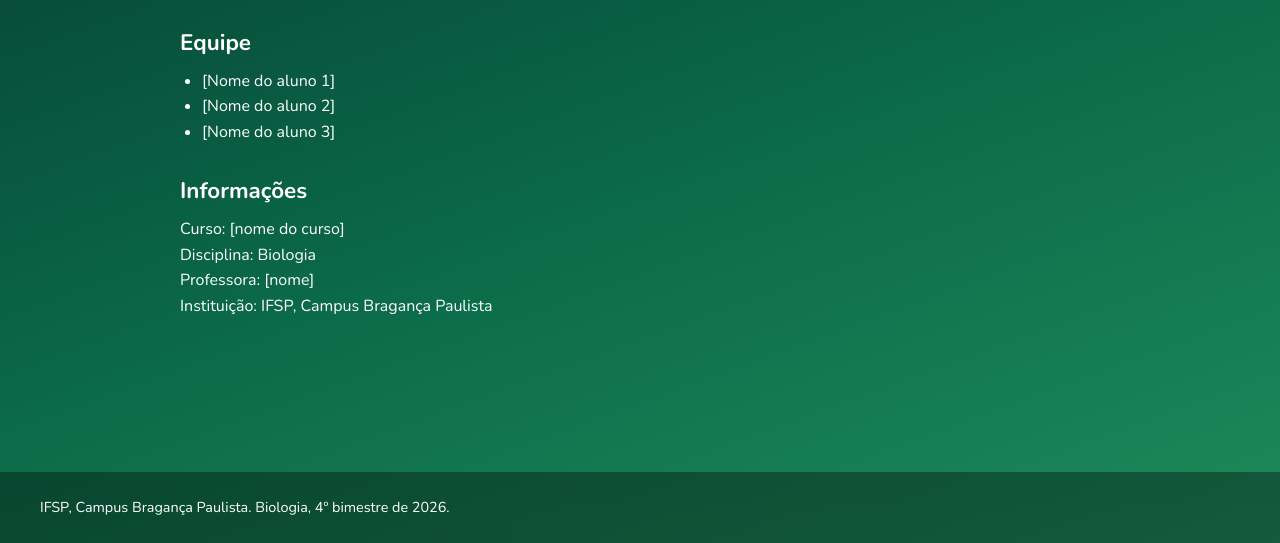
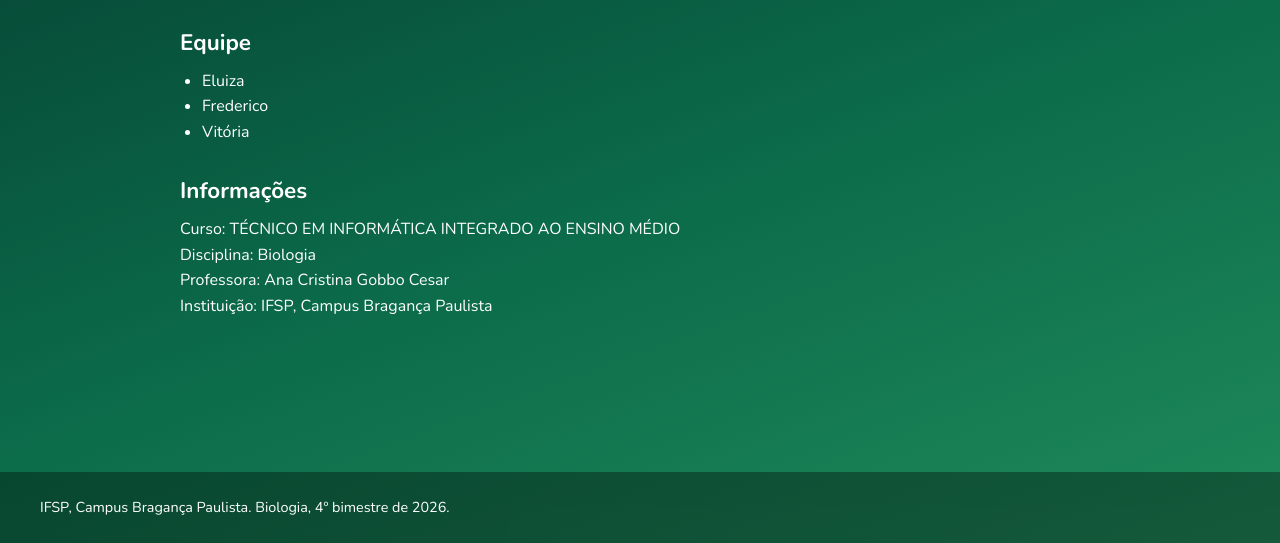
Before and after one commit to fredericob-ifsp/site-celula, a plain HTML site: page sobre.html in a window 1280 px wide. Shown: the part 257-800 px from the top of the page. Drawn offline with nearby package versions, Linux system fonts and the light colour scheme.

Commit message:
pagina inicial melhorada

```diff
--- a/sobre.html
+++ b/sobre.html
@@ -26,15 +26,15 @@
 
     <h2>Equipe</h2>
     <ul>
-      <li>[Nome do aluno 1]</li>
-      <li>[Nome do aluno 2]</li>
-      <li>[Nome do aluno 3]</li>
+      <li>Eluiza</li>
+      <li>Frederico</li>
+      <li>Vitória</li>
     </ul>
 
     <h2>Informações</h2>
-    <p>Curso: [nome do curso]<br>
+    <p>Curso: TÉCNICO EM INFORMÁTICA INTEGRADO AO ENSINO MÉDIO<br>
        Disciplina: Biologia<br>
-       Professora: [nome]<br>
+       Professora: Ana Cristina Gobbo Cesar<br>
        Instituição: IFSP, Campus Bragança Paulista</p>
   </main>
 
```
